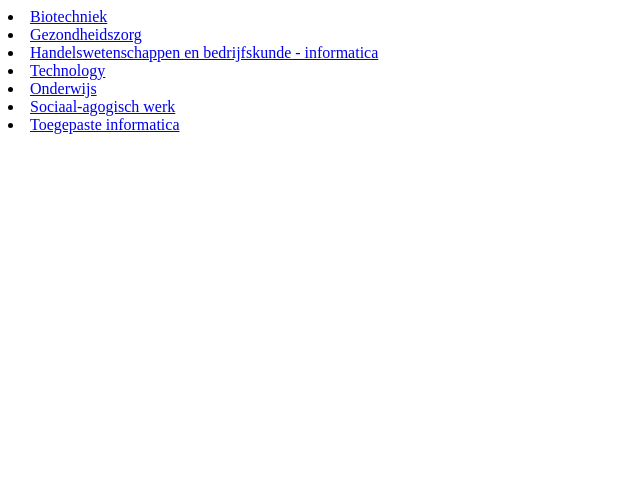
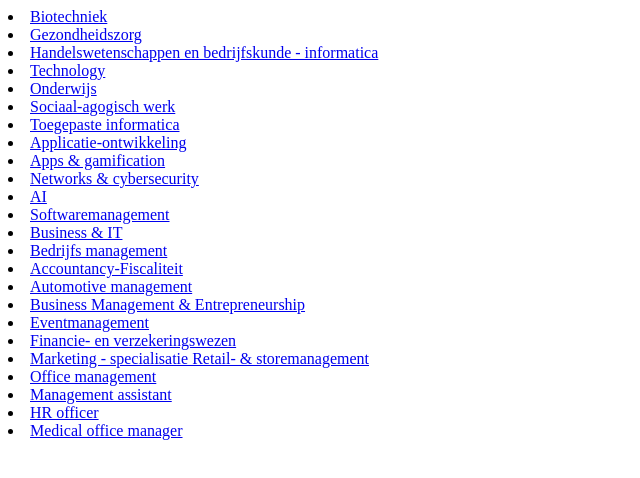
Before and after one commit to ArneVergote/Labo3, a plain HTML site: page labo_3/opdracht_4.html in a window 1280 px wide. Shown: the whole page, without its empty margins (0-640 px from the left). Drawn offline with Linux system fonts and the light colour scheme.

Commit message:
Update opdracht_4.html

```diff
--- a/labo_3/opdracht_4.html
+++ b/labo_3/opdracht_4.html
@@ -6,6 +6,7 @@
 </head>
 <body>
 <li><a href="opdracht_4.html/Biotechniek.html">Biotechniek</a></li>
+
 <li><a href="opdracht_4.html/Gezondheidszorg.html">Gezondheidszorg</a></li>
 <li><a href="opdracht_4.html/HandelswetenschappenEnBedrijfskundeInformatica.html">Handelswetenschappen en bedrijfskunde - informatica</a></li>
 <li><a href="opdracht_4.html/Technology.html">Technology</a></li>
@@ -13,5 +14,28 @@
 <li><a href="opdracht_4.html/SociaalAgogischWerk.html">Sociaal-agogisch werk</a></li>
 
 <li><a href="Biotechniek.html/ToegepasteInformatica.html">Toegepaste informatica</a></li>
+
+<li><a href="ToegepasteInformatica.html/ApplicatieOntwikkeling.html">Applicatie-ontwikkeling</a></li>
+<li><a href="ApplicatieOntwikkeling.html/AppsGamification.html">Apps & gamification</a></li>
+<li><a href="ApplicatieOntwikkeling.html/Networks & cybersecurity.html">Networks & cybersecurity</a></li>
+<li><a href="ApplicatieOntwikkeling.html/AI.html">AI</a></li>
+<li><a href="ToegepasteInformatica.html/Softwaremanagement.html">Softwaremanagement</a></li>
+<li><a href="Softwaremanagement.html/BusinessIT.html">Business & IT</a></li>
+
+<li><a href="Biotechniek.html/BedrijfsManagement.html">Bedrijfs management</a></li>
+
+<li><a href="BedrijfsManagement.html/AccountancyFiscaliteit.html">Accountancy-Fiscaliteit</a></li>
+<li><a href="BedrijfsManagement.html/AutomotiveManagement.html">Automotive management</a></li>
+<li><a href="BedrijfsManagement.html/BusinessManagementEntrepreneurship.html">Business Management & Entrepreneurship</a></li>
+<li><a href="BedrijfsManagement.html/Eventmanagement.html">Eventmanagement</a></li>
+<li><a href="BedrijfsManagement.html/FinancieEnVerzekeringswezen.html">Financie- en verzekeringswezen</a></li>
+<li><a href="BedrijfsManagement.html/MarketingSpecialisatieRetailStoremanagement.html"> Marketing - specialisatie Retail- & storemanagement</a></li>
+
+<li><a href="Biotechniek.html/OfficeManagement.html">Office management</a></li>
+
+<li><a href="OfficeManagement.html/ManagementAssistant.html">Management assistant</a></li>
+<li><a href="OfficeManagement.html/HROfficer.html">HR officer</a></li>
+<li><a href="OfficeManagement.html/MedicalOfficeManager.html">Medical office manager</a></li>
+
 </body>
 </html>
```
